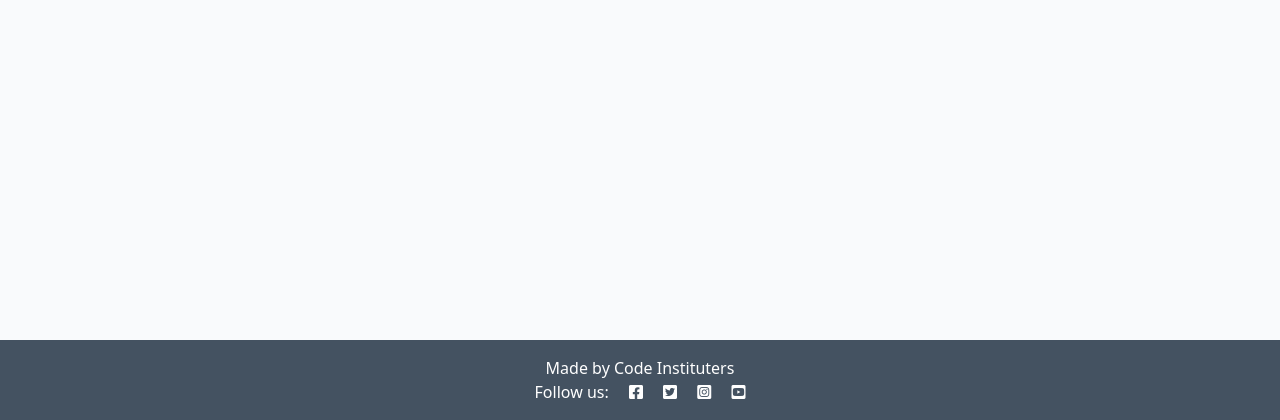
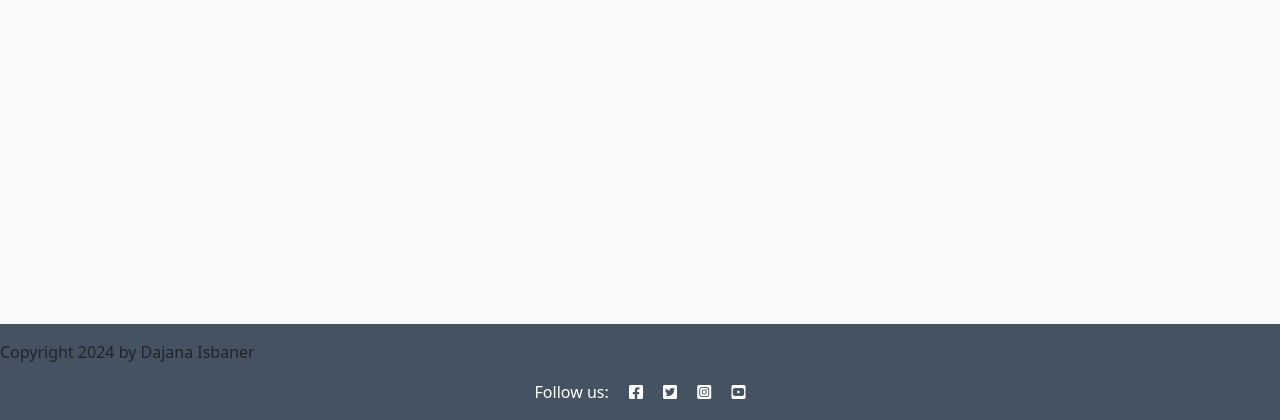
Before and after one commit to queenisabaer/django-blog, a Django app: page / in a window 1280 px wide. Shown: the part 380-800 px from the top of the page. Run offline with Django 4.2, Linux system fonts and the light colour scheme; data that the repository does not hold is empty.

Commit message:
Variables and control structure

```diff
--- a/blog/templates/blog/index.html
+++ b/blog/templates/blog/index.html
@@ -22,6 +22,9 @@
                             <a href="#" class="post-link">
                                 <h2 class="card-title">{{ post.title }}</h2>
                             </a>
+                            <p class="card-text">
+                                {{ post.excerpt }}
+                            </p>
 
                             <hr />
                             <p class="card-text text-muted h6">{{ post.created_on}}
@@ -51,3 +54,7 @@
 
 <!-- index.html content ends here -->
 {% endblock %}
+
+{% block copyright %}
+<p>Copyright 2024 by Dajana Isbaner</p>
+{% endblock %}
--- a/codestar/settings.py
+++ b/codestar/settings.py
@@ -34,6 +34,7 @@ DEBUG = True
 ALLOWED_HOSTS = [
     '.herokuapp.com',
     '127.0.0.1',
+    ''
     ]
 
 # Application definition
@@ -51,6 +52,7 @@ INSTALLED_APPS = [
 
 MIDDLEWARE = [
     'django.middleware.security.SecurityMiddleware',
+    'whitenoise.middleware.WhiteNoiseMiddleware',
     'django.contrib.sessions.middleware.SessionMiddleware',
     'django.middleware.common.CommonMiddleware',
     'django.middleware.csrf.CsrfViewMiddleware',
@@ -134,7 +136,7 @@ USE_TZ = True
 # Static files (CSS, JavaScript, Images)
 # https://docs.djangoproject.com/en/4.2/howto/static-files/
 
-STATIC_URL = '/static/'
+STATIC_URL = 'static/'
 STATICFILES_DIRS = [os.path.join(BASE_DIR, 'static'), ]
 
 # Default primary key field type
--- a/templates/base.html
+++ b/templates/base.html
@@ -41,7 +41,7 @@
                 <ul class="navbar-nav me-auto mb-2 mb-lg-0">
                     <li class="nav-item">
                         <a class="nav-link {% if request.path == home_url %}active{% endif %}" aria-current="page"
-                            href="#">Home</a>
+                            href="{% url 'home' %}">Home</a>
                     </li>
 
                 </ul>
@@ -62,7 +62,11 @@
 
     <!-- Footer -->
     <footer class="footer mt-auto py-3 dark-bg">
-        <p class="m-0 text-center text-white">Made by Code Instituters</p>
+        <p class="m-0 text-center text-white">
+            {% block copyright %}
+            <p>Made by Code Instituters</p>
+            {% endblock copyright %}
+        </p>
         <p class="m-0 text-center text-white">Follow us: <i class="fab fa-facebook-square ms-3"></i>
             <i class="fab fa-twitter-square ms-3"></i>
             <i class="fab fa-instagram-square ms-3"></i>
```
